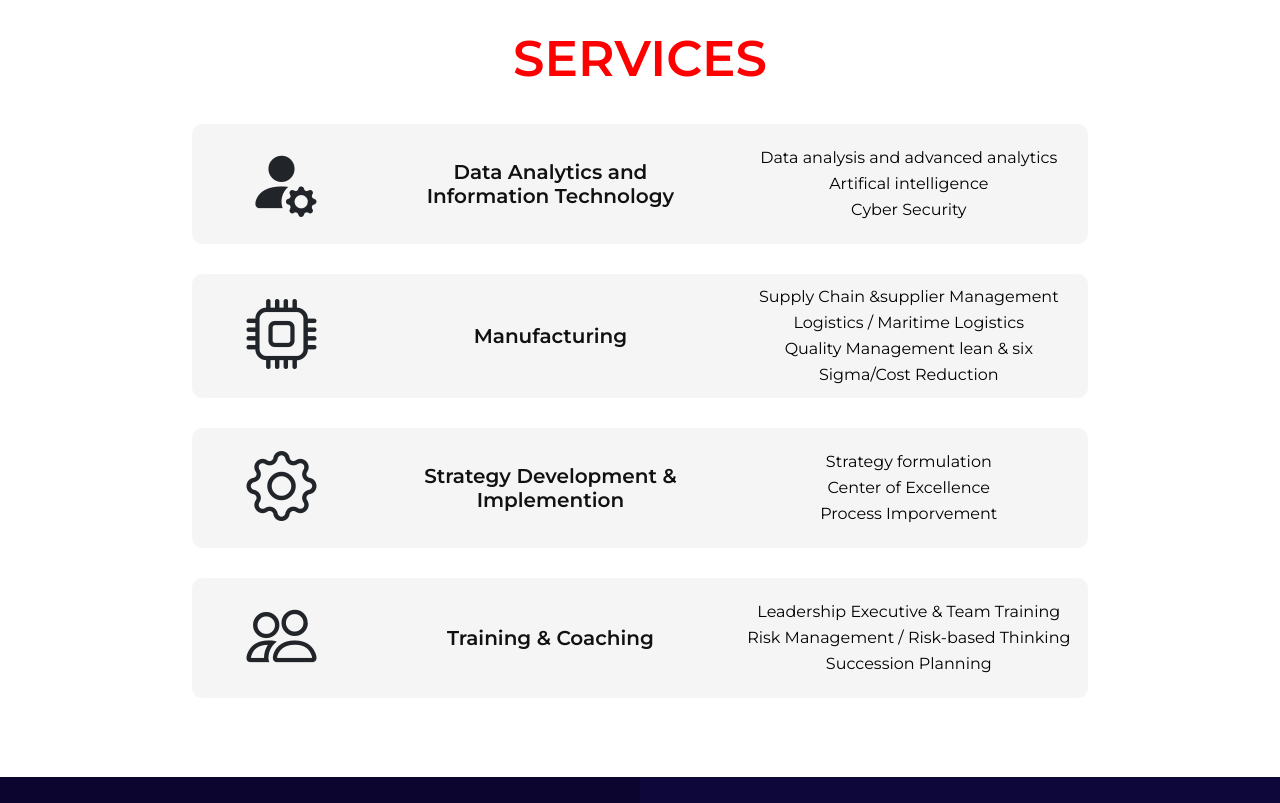
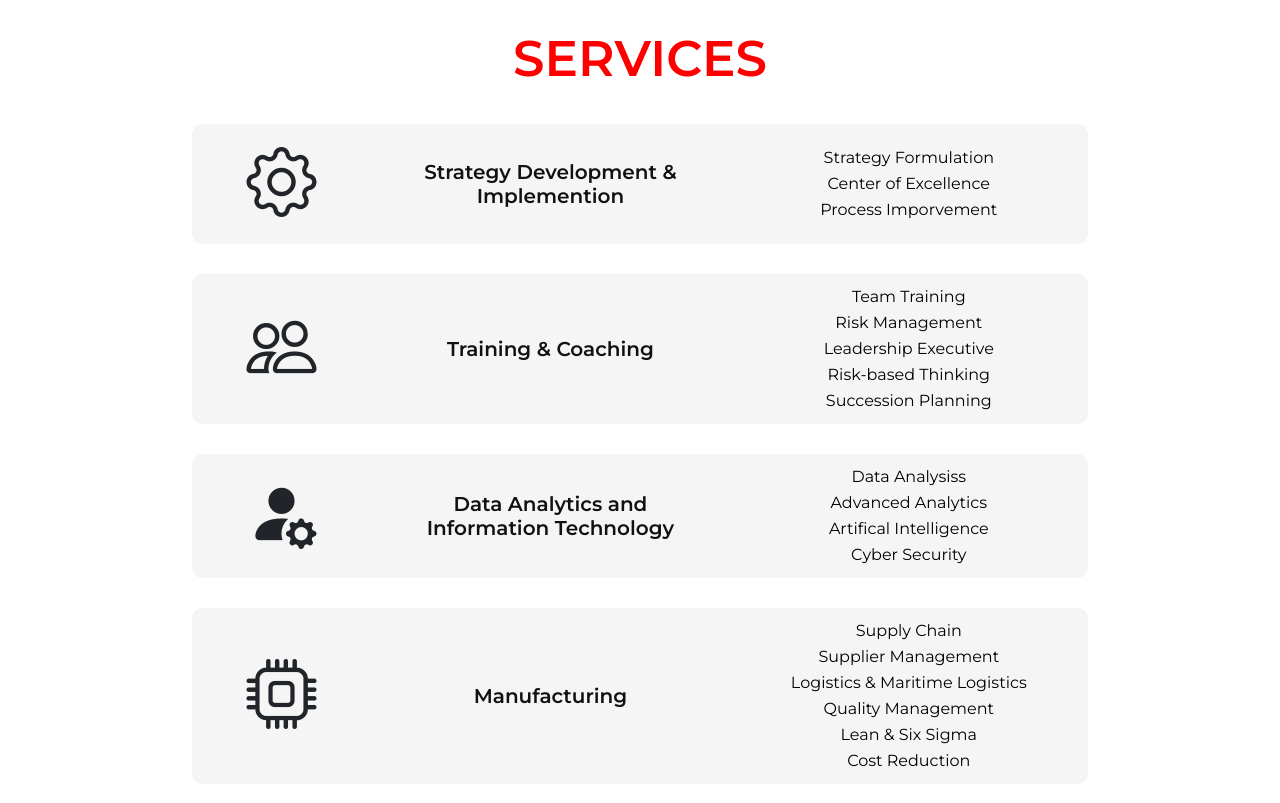
Before and after one commit to testing-for-pages/staging-orgtune, a plain HTML site: page sectors.html in a window 1280 px wide. Shown: the part 920-1723 px from the top of the page. Drawn offline with nearby package versions, Linux system fonts and the light colour scheme.

Commit message:
Update sectors.html

```diff
--- a/sectors.html
+++ b/sectors.html
@@ -123,40 +123,6 @@
       <div class="service_section">
         <div class="service_card">
           <div class="service_img">
-            <i class="bi bi-person-fill-gear"></i>
-          </div>
-          <div class="service_sub_heading">
-            <h5>Data Analytics and Information Technology</h3>
-          </div>
-          <div class="service_content">
-            <div class="">
-              <p>Data analysis and advanced analytics</p>
-              <p>Artifical intelligence</p>
-              <p>Cyber Security</p>
-            </div>
-          </div>
-        </div>
-      </div>
-      <div class="service_section">
-        <div class="service_card">
-          <div class="service_img">
-            <i class="bi bi-cpu"></i>
-          </div>
-          <div class="service_sub_heading">
-            <h5>Manufacturing</h3>
-          </div>
-          <div class="service_content">
-            <div class="">
-              <p>Supply Chain &supplier Management</p>
-              <p>Logistics / Maritime Logistics</p>
-              <p>Quality Management lean & six Sigma/Cost Reduction</p>
-            </div>
-          </div>
-        </div>
-      </div>
-      <div class="service_section">
-        <div class="service_card">
-          <div class="service_img">
             <i class="bi bi-gear"></i>
           </div>
           <div class="service_sub_heading">
@@ -164,7 +130,7 @@
           </div>
           <div class="service_content">
             <div class="">
-              <p>Strategy formulation</p>
+              <p>Strategy Formulation</p>
               <p>Center of Excellence</p>
               <p>Process Imporvement</p>
             </div>
@@ -181,9 +147,49 @@
           </div>
           <div class="service_content">
             <div class="">
-              <p>Leadership Executive & Team Training</p>
-              <p>Risk Management / Risk-based Thinking</p>
+              <p>Team Training</p>
+              <p>Risk Management</p>
+              <p>Leadership Executive</p>
+              <p>Risk-based Thinking</p>
               <p>Succession Planning</p>
+            </div>
+          </div>
+        </div>
+      </div>
+      <div class="service_section">
+        <div class="service_card">
+          <div class="service_img">
+            <i class="bi bi-person-fill-gear"></i>
+          </div>
+          <div class="service_sub_heading">
+            <h5>Data Analytics and Information Technology</h3>
+          </div>
+          <div class="service_content">
+            <div class="">
+              <p>Data Analysiss</p>
+              <p>Advanced Analytics</p>
+              <p>Artifical Intelligence</p>
+              <p>Cyber Security</p>
+            </div>
+          </div>
+        </div>
+      </div>
+      <div class="service_section">
+        <div class="service_card">
+          <div class="service_img">
+            <i class="bi bi-cpu"></i>
+          </div>
+          <div class="service_sub_heading">
+            <h5>Manufacturing</h3>
+          </div>
+          <div class="service_content">
+            <div class="">
+              <p>Supply Chain</p>
+              <p>Supplier Management</p>
+              <p>Logistics & Maritime Logistics</p>
+              <p>Quality Management</p>
+              <p>Lean & Six Sigma</p>
+              <p>Cost Reduction</p>
             </div>
           </div>
         </div>
```
